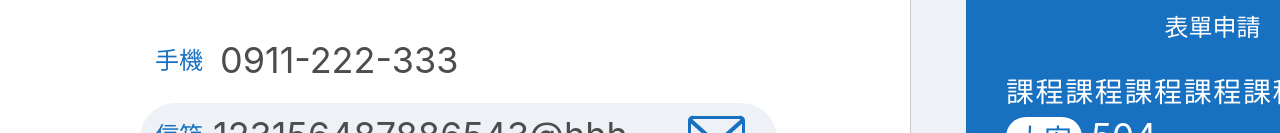
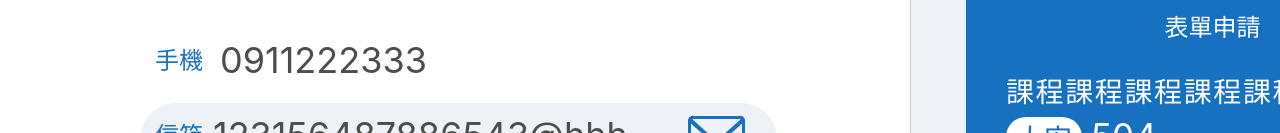
Before and after one commit to neo725/sc2-gulp-static, a website: page docs/landing.html in a window 1280 px wide. Shown: the part 308-441 px from the top of the page. Drawn offline with Linux system fonts and the light colour scheme.

Commit message:
fix scss 0.0.5

```diff
--- a/docs/landing.html
+++ b/docs/landing.html
@@ -58,7 +58,7 @@
                                     </div>
                                     <div class="p_phone_div">
                                         <span>手機</span>
-                                        <div>0911-222-333</div>
+                                        <div>0911222333</div>
                                     </div>
                                     <div class="p_mail_div">
                                         <span>信箱</span>
```
Also changed, not shown: static/landing.html (+1 -1 lines), 2 other files.
